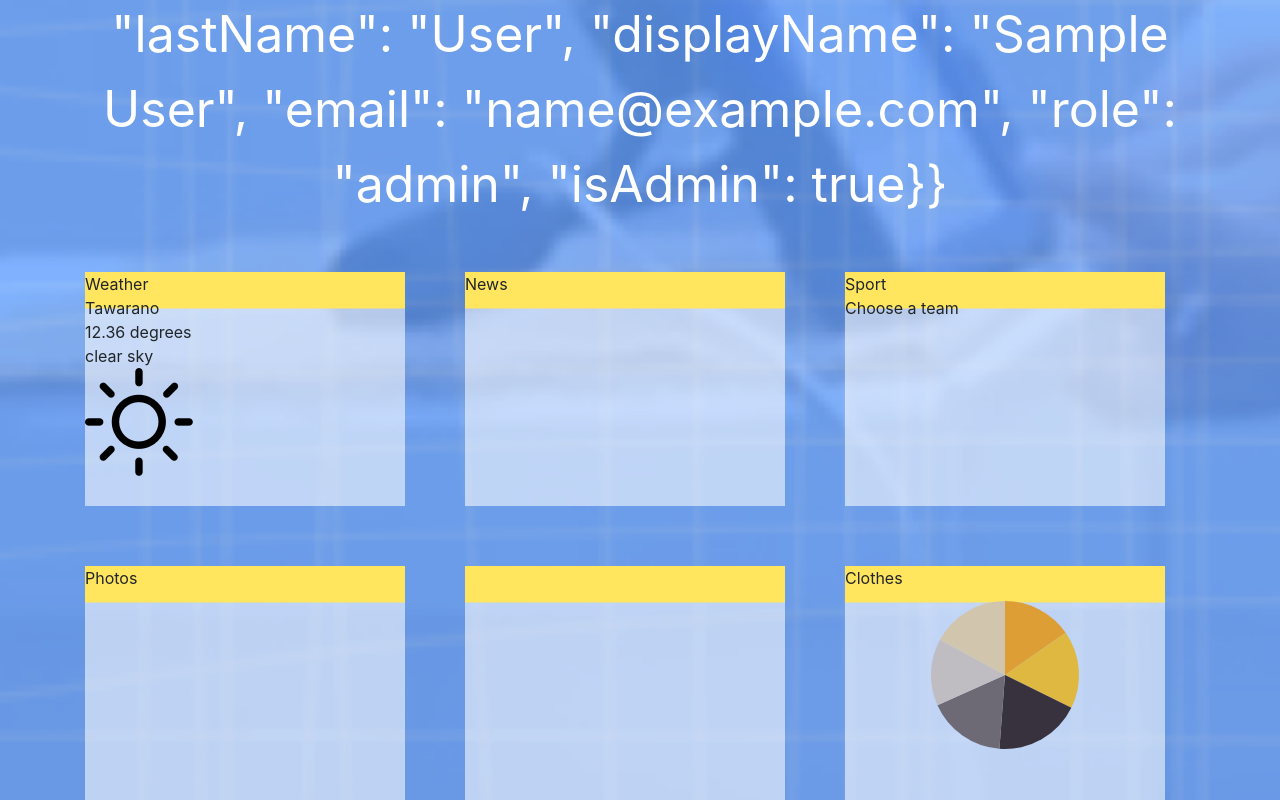
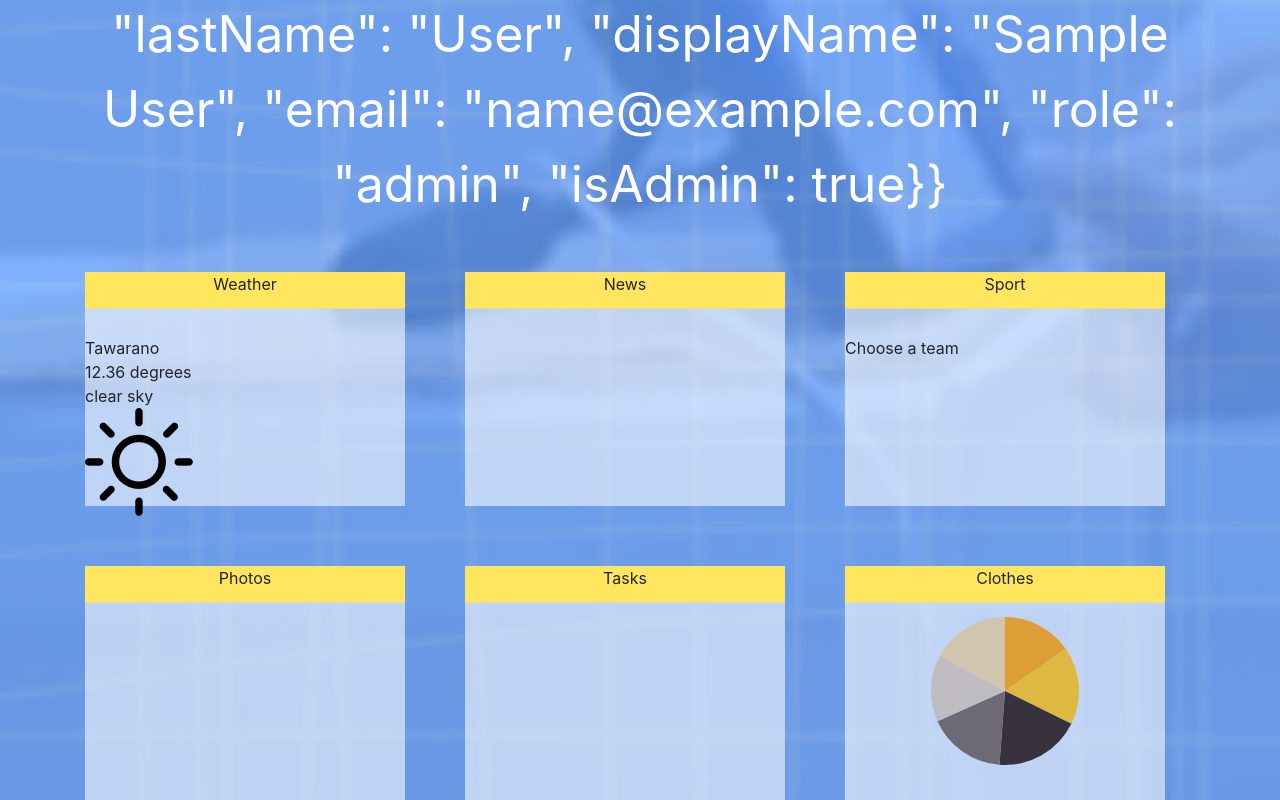
Before and after one commit to Mariastakh/dashboard-frontend, a React (Create React App) app: page /dashboard in a window 1280 px wide. Shown: the part 1752-2552 px from the top of the page. Built offline with nearby package versions, Linux system fonts and the light colour scheme; no server answers; sample sign-in values are in the browser's storage.

Commit message:
removed commented code, centre preview title

```diff
--- a/src/Components/ClothesPreview.js
+++ b/src/Components/ClothesPreview.js
@@ -28,8 +28,7 @@ export default class ClothesPreview extends Component {
     return (
       <>
         <div className={styles.preview} data-testid="clothespreview">
-          Clothes
-          {/* <img className={styles.img} src={container} alt="clothes pie chart" /> */}
+        <p className={styles.title}>Clothes</p>
           <Pie data={{ datasets: this.state.dataset }} />
         </div>
       </>
--- a/src/Components/NewsPreview.js
+++ b/src/Components/NewsPreview.js
@@ -11,16 +11,9 @@ export default class NewsPreview extends Component {
     return (
       <div className={styles.preview}>
         <div data-testid="newspreview">
-          News<br></br>
+        <p className={styles.title}>News</p>
           {this.props.title}<br></br>
           {this.props.content}
-          {/* <a href="/news">
-            <img
-              className={styles.img}
-              src={container}
-              alt="the latest news headline"
-            />
-          </a> */}
         </div>
       </div>
     );
--- a/src/Components/PhotoPreview.js
+++ b/src/Components/PhotoPreview.js
@@ -11,14 +11,7 @@ export default class PhotoPreview extends Component {
     return (
       <div>
         <div className={styles.preview} data-testid="photopreview">
-          Photos
-          {/* <a href="/photos">
-            <img
-              className={styles.img}
-              src={container}
-              alt="your photo collection"
-            />
-          </a> */}
+        <p className={styles.title}>Photos</p>
         </div>
       </div>
     );
--- a/src/Components/Preview.module.css
+++ b/src/Components/Preview.module.css
@@ -11,6 +11,9 @@
   padding: 50px;
 }
 
+.title{
+  text-align:center;
+}
 
 /* .preview {
   padding: 10px;
--- a/src/Components/SportsPreview.js
+++ b/src/Components/SportsPreview.js
@@ -11,11 +11,9 @@ export default class SportsPreview extends Component {
     return (
       <>
         <div className={styles.preview} data-testid="sportspreview">
-          Sport<br></br>
+          <p className={styles.title}>Sport</p>
+          <br></br>
           {this.props.team}
-          {/* <a href="/sports">
-            <img className={styles.img} src={container} alt="a sports update" />
-          </a> */}
         </div>
       </>
     );
--- a/src/Components/TasksPreview.js
+++ b/src/Components/TasksPreview.js
@@ -11,10 +11,7 @@ export default class TasksPreview extends Component {
     return (
       <>
         <div className={styles.preview} data-testid="taskspreview">
-          {/* Tasks */}
-          {/* <a href="/tasks">
-            <img className={styles.img} src={container} alt="tasks preview" />
-          </a> */}
+        <p className={styles.title}>Tasks</p>
         </div>
       </>
     );
--- a/src/Components/WeatherPreview.js
+++ b/src/Components/WeatherPreview.js
@@ -34,7 +34,7 @@ export default class WeatherPreview extends Component {
       <>
         <div className={styles.preview} data-testid="weatherpreview">
           {/* Cloudy */}
-          Weather
+          <p className={styles.title}>Weather</p>
           <br></br>
           {this.props.location}
           <br></br>
@@ -43,11 +43,6 @@ export default class WeatherPreview extends Component {
           {this.props.description}
           <br></br>
           <this.Icon description={this.props.description} />
-          {/* <img
-            className={styles.img}
-            src={container}
-            alt="the current weather"
-          /> */}
         </div>
       </>
     );
```
